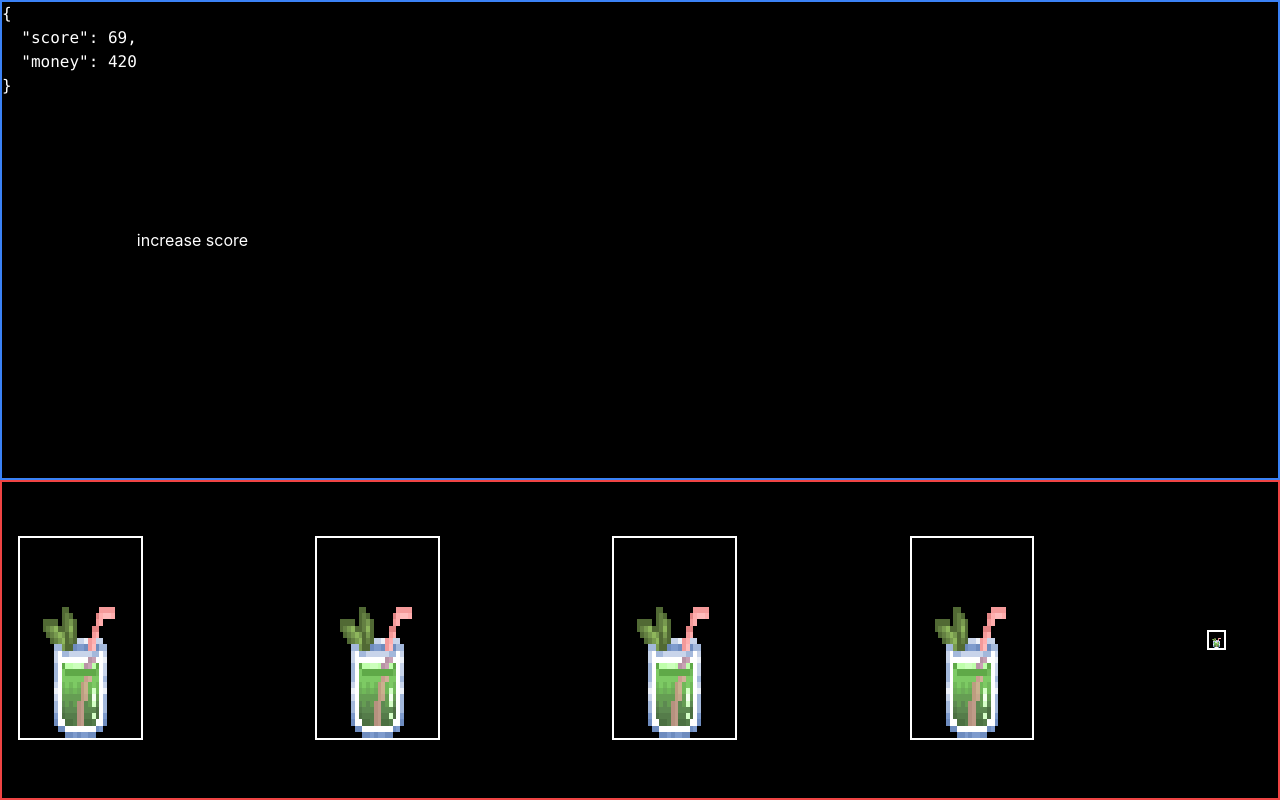
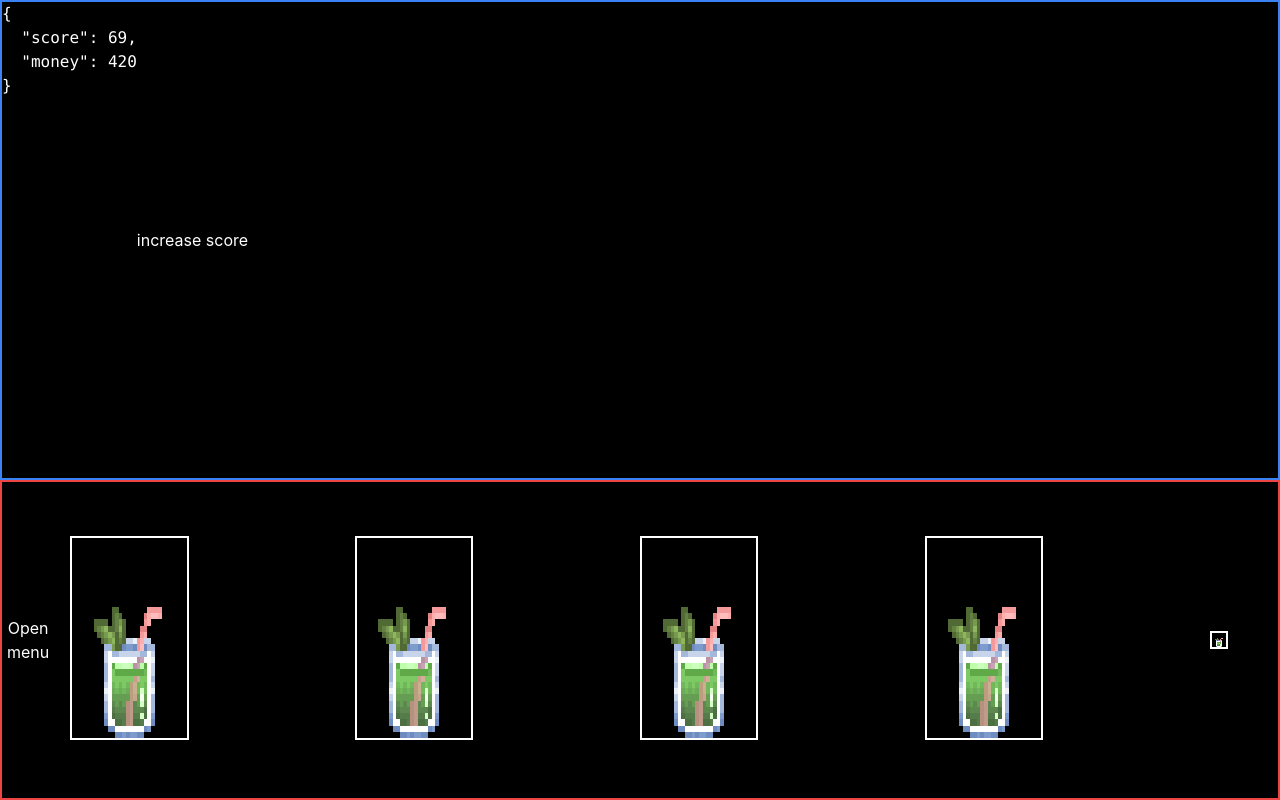
Before and after one commit to tomheaton/clicker-jam-winter-2023, a React (Vite) app: page / in a window 1280 px wide. Both pictures are taken after a click on the button "start game". Built offline with nearby package versions, Linux system fonts and the light colour scheme.

Commit message:
started work on menu

```diff
--- a/src/components/game.tsx
+++ b/src/components/game.tsx
@@ -6,6 +6,7 @@ import {
 } from "../hooks/game_data";
 import DrinkButton from "./drink_button";
 import IngredientButton from "./ingredient_button";
+import SlideMenu from "./sliding_menu";
 
 const Game: React.FC = () => {
   const gameData = useContext(GameDataContext);
@@ -31,6 +32,7 @@ const Game: React.FC = () => {
       <div
         className={"w-full h-2/5 flex justify-evenly border-2 border-red-500 items-center"}
       >
+        <SlideMenu />
         {/* Ingredient upgrade buttons */}
         <div className={"grid grid-cols-2 gap-4 m-4"}>
           <IngredientButton
--- /dev/null
+++ b/src/components/sliding_menu.tsx
@@ -0,0 +1,20 @@
+import { useState } from "react";
+
+const SlideMenu: React.FC<{
+}> = ({}) => {
+
+  const [visible, setVisible] = useState<boolean>(false);
+
+  return (
+    <div>
+      <div
+        className={"bg-red-500 fixed left-0 left-0 width-[100vw] height-[100vh]" +
+          (visible ? "transform: translate3d(100vw, 0, 0) " : "transform: translate3d(-100vw, 0, 0) ")}
+      >
+      </div>
+      <button onClick={() => setVisible(true)}>Open menu</button>
+    </div>
+  );
+};
+
+export default SlideMenu;
```
